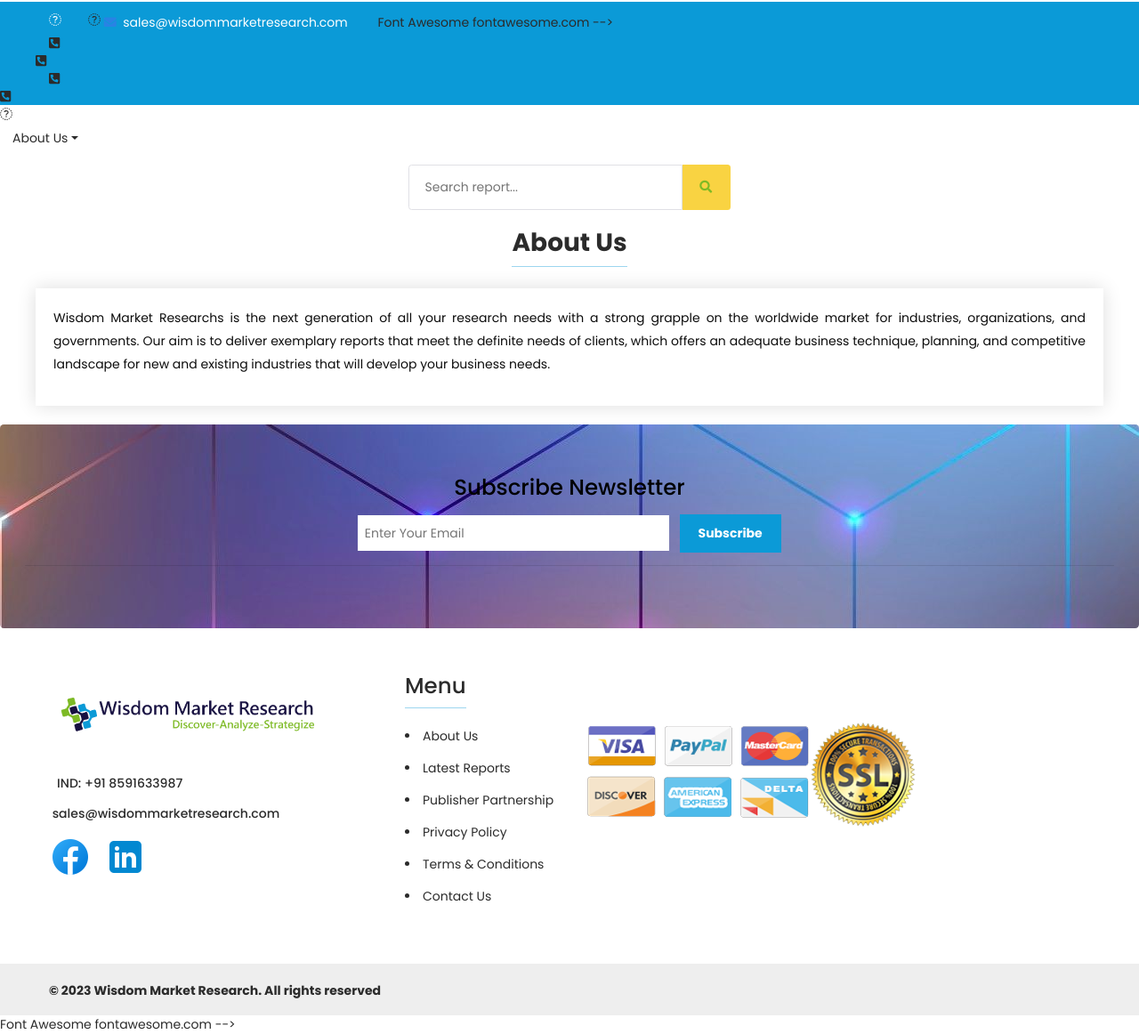
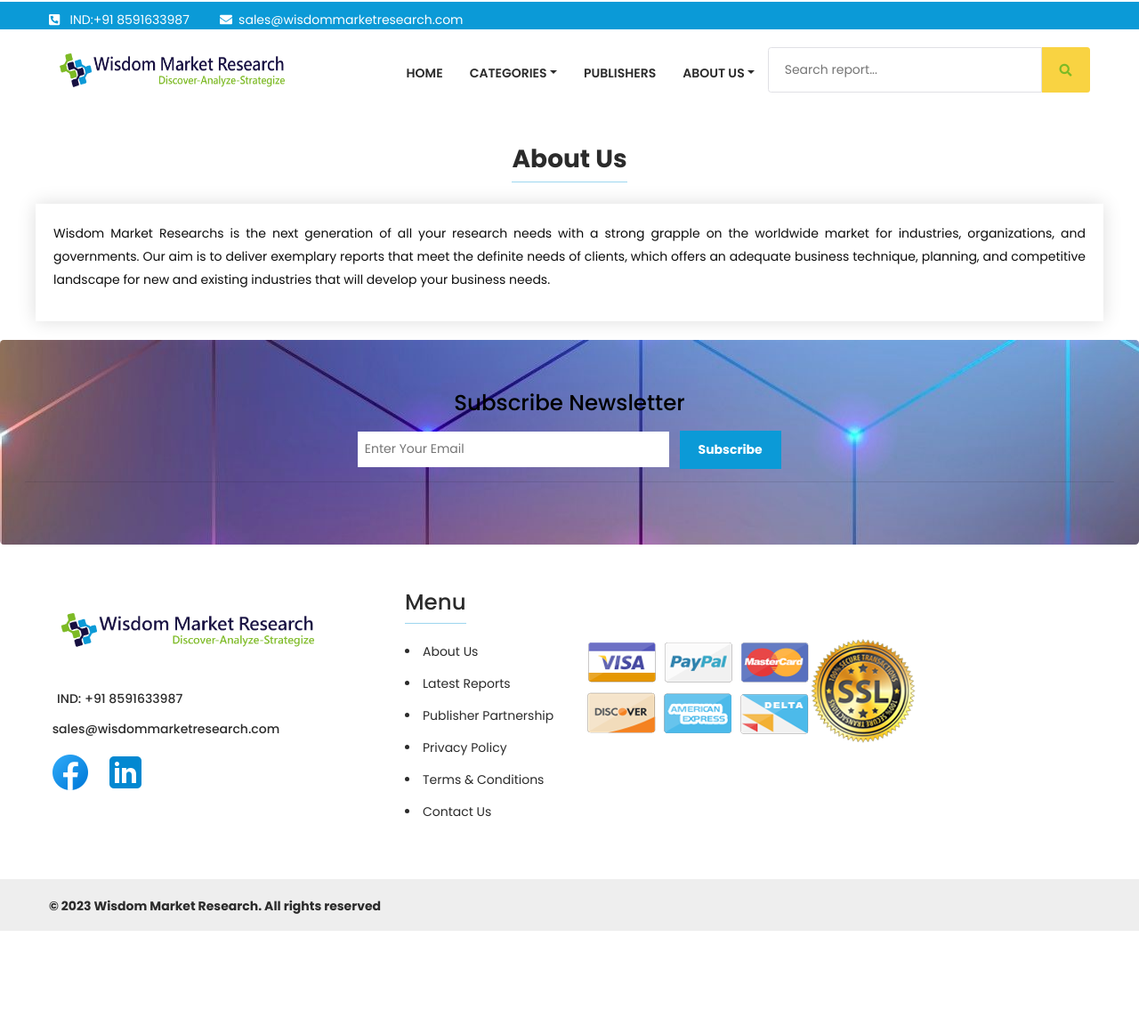
Before and after one commit to riteshm321/wmr_website, a Django app: page /about-us/ in a window 1280 px wide. Shown: the whole page at 89% size. After the commit the page ends 1046 px from the top, so only its background shows below. Run offline with Django 3.2, Linux system fonts and the light colour scheme; data comes from the database, SQL or seed files in the repository; some libraries are stand-ins or nearby versions; some web fonts are replaced.

Commit message:
header changes reverted

```diff
--- a/templates/base.html
+++ b/templates/base.html
@@ -64,9 +64,9 @@
 		      <div class="row">
 		<div class="col-lg-12 col-md-6 col-sm-6 text-left pad10">
 			<ul class="t-head-left" style="border:None;">
-				<li style="color:white;after:#0b9ad7"><i class="fas fa-phone-square-alt" style="height:20px;></i>&nbsp;<a id="skypeno" href="tel:+91 8591633987" style="color:white;border-line:#0b9ad7">&nbsp;&nbsp;IND:+91 8591633987</a></li>
+				<li style="color:white;after:#0b9ad7"><i class="fas fa-phone-square-alt" ></i>&nbsp;<a id="skypeno" href="tel:+91 8591633987" style="color:white;border-line:#0b9ad7">&nbsp;&nbsp;IND:+91 8591633987</a></li>
 <!--	       <li style="color:white;"><i class="fas fa-phone-square-alt" ></i>&nbsp;U.K:<span href="tel:+44 1158 88 1333" style="color:white;border-line:#0b9ad7">&nbsp;&nbsp;+44 1158 88 1333</span></li>-->
-		   <li style="color:white;"><i class="fas fa-envelope" style="height:20px;"></i> <a  href="mailto:sales@wisdommarketresearch.com" style="color:white;border-line:#0b9ad7">&nbsp;<span class="__cf_email__">sales@wisdommarketresearch.com</span></a></li>
+		   <li style="color:white;"><i class="fas fa-envelope"></i> <a  href="mailto:sales@wisdommarketresearch.com" style="color:white;border-line:#0b9ad7">&nbsp;<span class="__cf_email__">sales@wisdommarketresearch.com</span></a></li>
 			</ul>
 		</div>
 
```
